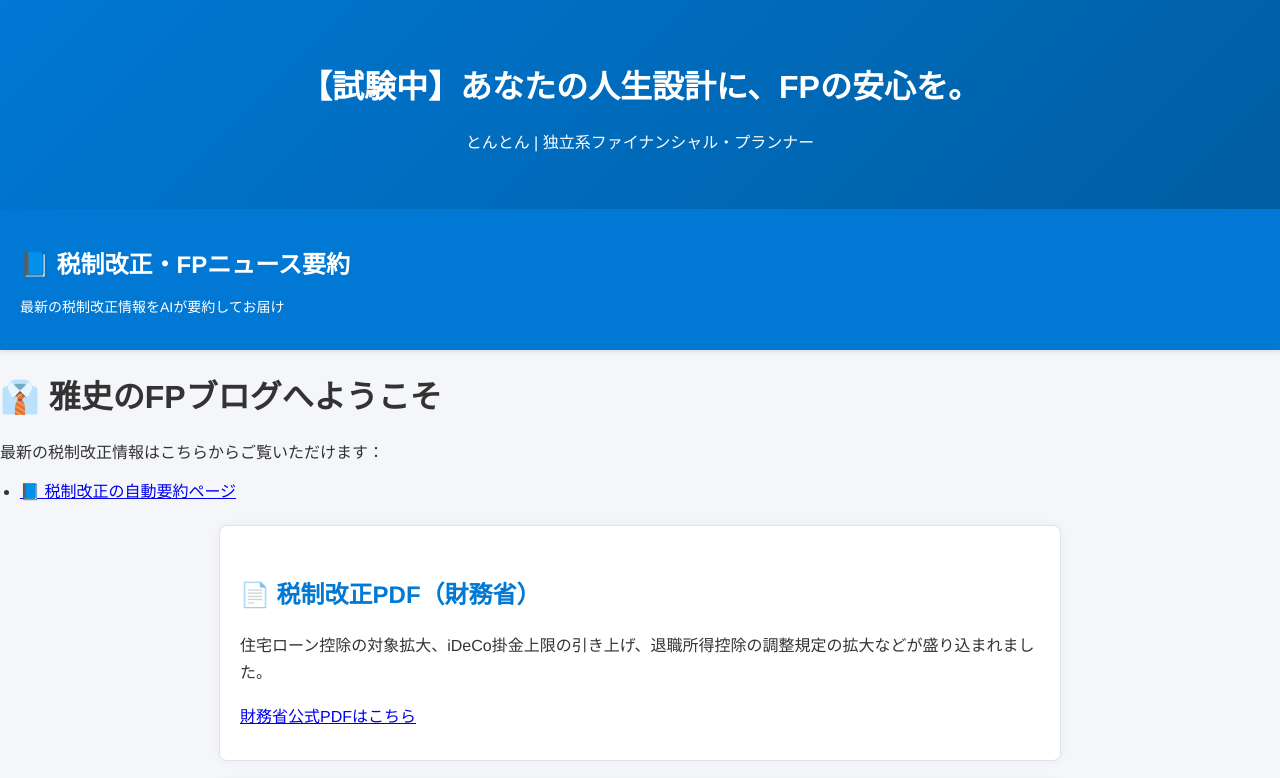
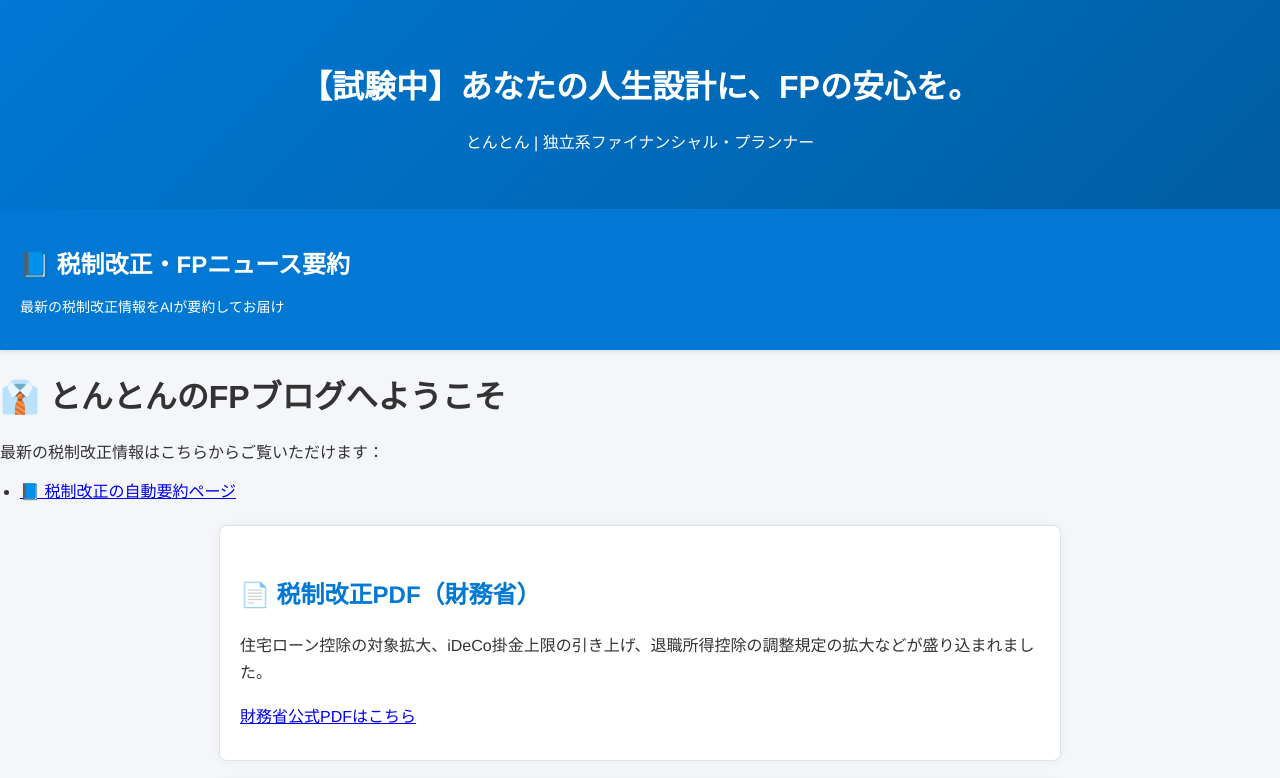
Before and after one commit to masa23ike32/fp-journal-ai, a plain HTML site: page index.html in a window 1280 px wide. Shown: the top 778 px of the page. Drawn offline with Linux system fonts and the light colour scheme.

Commit message:
Add files via upload

```diff
--- a/index.html
+++ b/index.html
@@ -90,7 +90,7 @@
     <p class="text-sm">最新の税制改正情報をAIが要約してお届け</p>
   </header>
 
-  <h1>👔 雅史のFPブログへようこそ</h1>
+  <h1>👔 とんとんのFPブログへようこそ</h1>
   <p>最新の税制改正情報はこちらからご覧いただけます：</p>
   <ul>
     <li><a href="summary.html">📘 税制改正の自動要約ページ</a></li>
```
